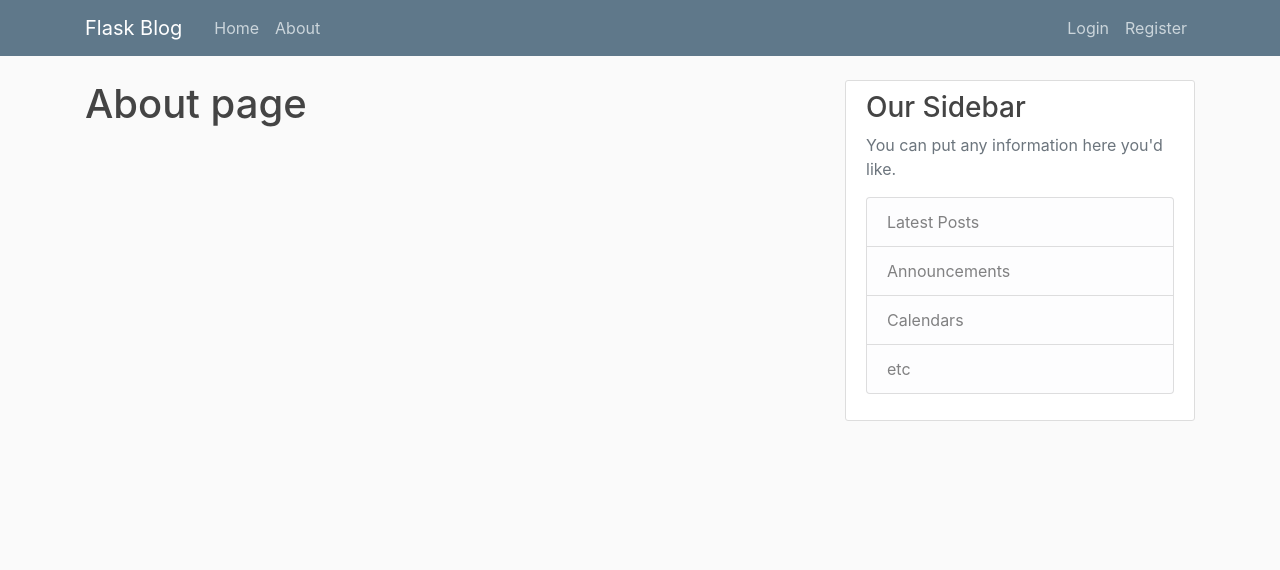
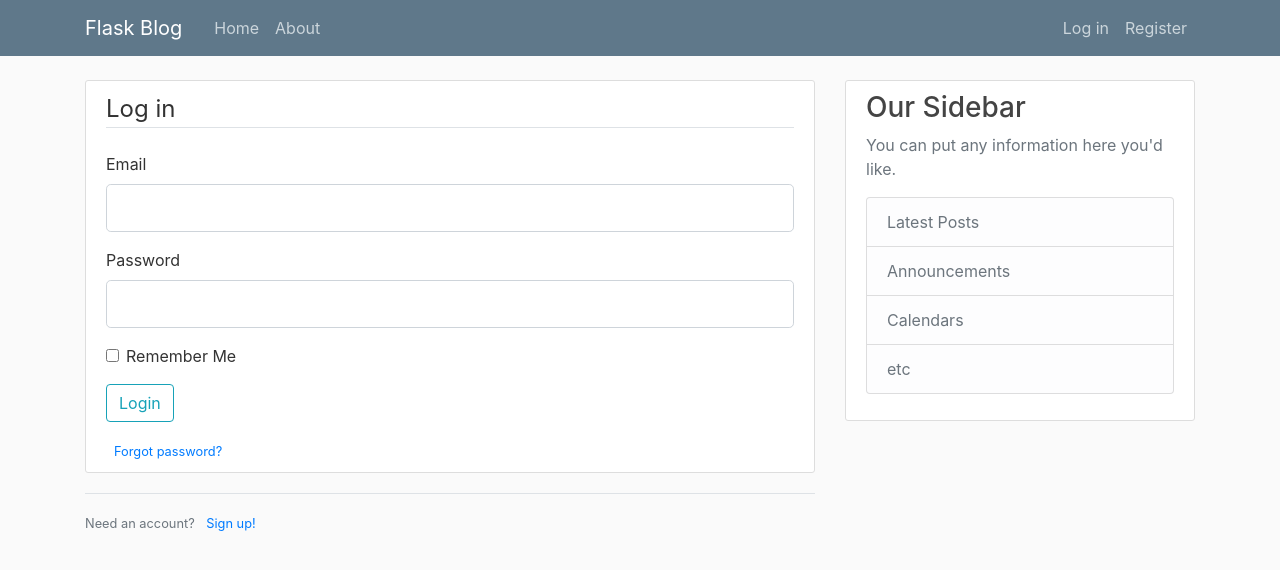
Before and after one commit to trinadzatij/FlaskCorey, a Flask app: page /login in a window 1280 px wide. Shown: the top 570 px of the page. Run offline with Flask 2, Linux system fonts and the light colour scheme; some libraries are stand-ins or nearby versions.

Commit message:
Add registration and login forms with input validation. Fix links with url_for

```diff
--- a/flaskblog.py
+++ b/flaskblog.py
@@ -1,4 +1,4 @@
-from flask import Flask, render_template, url_for
+from flask import Flask, render_template, url_for, flash, redirect
 from forms import RegistrationForm, LoginForm
 import uuid
 
@@ -23,21 +23,30 @@ posts = [
 
 @app.route("/")
 @app.route("/home")
-def hello():
+def home():
     return render_template('home.html', posts=posts)
 
 @app.route("/about")
 def about():
     return render_template('about.html', title='About')
 
-@app.route("/register")
+@app.route("/register", methods=['GET', 'POST'])
 def register():
     form = RegistrationForm()
+    if form.validate_on_submit():
+        flash(f'Account created for {form.username.data}!', 'success')
+        return redirect(url_for('home'))
     return render_template('register.html', title='Register', form=form)
 
-@app.route("/login")
+@app.route("/login", methods=['GET', 'POST'])
 def login():
     form = LoginForm()
+    if form.validate_on_submit():
+        if form.email.data == 'admin@blog.com' and form.password.data == 'password':
+            flash(f'You have been logged in with {form.email.data}!', 'success')
+            return redirect(url_for('home'))
+        else:
+            flash('Login failed. Please check the username and password', 'danger')
     return render_template('login.html', title='Login', form=form)
 
 if __name__ == '__main__':
--- a/forms.py
+++ b/forms.py
@@ -7,7 +7,8 @@ class RegistrationForm(FlaskForm):
                             validators=[DataRequired(), Length(min=2, max=20)])
     email = StringField('Email',
                             validators=[DataRequired(), Email()])
-    password = PasswordField('Password', validators=[DataRequired()])
+    password = PasswordField('Password',
+                            validators=[DataRequired()])
     confirm_password = PasswordField('Confirm Password',
                             validators=[DataRequired(), EqualTo('password')])
     submit = SubmitField('Sign Up')
@@ -16,6 +17,7 @@ class RegistrationForm(FlaskForm):
 class LoginForm(FlaskForm):
     email = StringField('Email',
                             validators=[DataRequired(), Email()])
-    password = PasswordField('Password', validators=[DataRequired()])
+    password = PasswordField('Password',
+                            validators=[DataRequired()])
     remember = BooleanField('Remember Me')
     submit = SubmitField('Login')
--- a/templates/layout.html
+++ b/templates/layout.html
@@ -25,13 +25,13 @@
 	   </button>
 	   <div class="collapse navbar-collapse" id="navbarToggle">
 	    <div class="navbar-nav mr-auto">
-	     <a class="nav-item nav-link" href="/">Home</a>
-	     <a class="nav-item nav-link" href="/about">About</a>
+		    <a class="nav-item nav-link" href="{{ url_for('home') }}">Home</a>
+		    <a class="nav-item nav-link" href="{{ url_for('about') }}">About</a>
 	    </div>
 	    <!-- Navbar Right Side -->
 	    <div class="navbar-nav">
-	     <a class="nav-item nav-link" href="/login">Login</a>
-	     <a class="nav-item nav-link" href="/register">Register</a>
+		    <a class="nav-item nav-link" href="{{ url_for('login') }}">Log in</a>
+		    <a class="nav-item nav-link" href="{{ url_for('register') }}">Register</a>
 	    </div>
 	   </div>
 	  </div>
@@ -41,6 +41,15 @@
 	<main role="main" class="container">
 	 <div class="row">
 	  <div class="col-md-8">
+	   {% with messages = get_flashed_messages(with_categories=true) %}
+	   	{% if messages %}
+			{% for category, message in messages %}
+				<div class="alert alert-{{ category }}">
+					{{ message }}
+				</div>
+			{% endfor %}
+		{%endif %}
+	   {% endwith %}
 	   {% block content %}{% endblock %}
 	  </div>
 	  <div class="col-md-4">
@@ -48,10 +57,10 @@
 	    <h3>Our Sidebar</h3>
 	    <p class='text-muted'>You can put any information here you'd like.
 	     <ul class="list-group">
-	      <li class="list-group-item list-group-item-light">Latest Posts</li>
-	      <li class="list-group-item list-group-item-light">Announcements</li>
-	      <li class="list-group-item list-group-item-light">Calendars</li>
-	      <li class="list-group-item list-group-item-light">etc</li>
+	      <li class="list-group-item list-group-item-light"><a class="text-secondary" href="{{ url_for('home') }}">Latest Posts</a></li>
+	      <li class="list-group-item list-group-item-light"><a class="text-secondary" href="{{ url_for('about') }}">Announcements</a></li>
+	      <li class="list-group-item list-group-item-light"><a class="text-secondary" href="{{ url_for('about') }}">Calendars</a></li>
+	      <li class="list-group-item list-group-item-light"><a class="text-secondary" href="{{ url_for('about') }}">etc</a></li>
 	     </ul>
 	    </p>
 	   </div>
--- a/templates/login.html
+++ b/templates/login.html
@@ -1,4 +1,53 @@
 {% extends "layout.html" %}
 {% block content %}
-<h1>About page</h1>
-{% endblock %}
+	<div class="content-section">
+		<form method="POST" action="">
+			{{ form.hidden_tag() }}
+			<fieldset class="form-group">
+				<legend class="border-bottom mb-4">Log in</legend>
+				<div class="form-group">
+					{{ form.email.label(class="form-control-label") }}
+
+					{% if form.email.errors %}
+						{{ form.email(class="form-control form-control-lg is-invalid") }}
+						<div class="invalid-feedback">
+							{% for error in form.email.errors %}
+								<span>{{ error }}</span>
+							{% endfor %}
+						</div>
+					{% else %}
+						{{ form.email(class="form-control form-control-lg") }}
+					{% endif %}
+				</div>
+				<div class="form-group">
+					{{ form.password.label(class="form-control-label") }}
+					{% if form.password.errors %}
+						{{ form.password(class="form-control form-control-lg is-invalid") }}
+						<div class="invalid-feedback">
+							{% for error in form.password.errors %}
+								<span>{{ error }}</span>
+							{% endfor %}
+						</div>
+					{% else %}
+						{{ form.password(class="form-control form-control-lg") }}
+					{% endif %}
+				</div>
+				<div class="form-check">
+					{{ form.remember(class="form-check-input") }}
+					{{ form.remember.label(class="form-check-label") }}
+				</div>
+			</fieldset>
+			<div class="form-group">
+				{{ form.submit(class="btn btn-outline-info") }}
+			</div>
+			<small class="text-muted ml-2">
+				<a href="#">Forgot password?</a>
+			</small>
+		</form>
+	</div>
+	<div class="border-top pt-3">
+		<small class="text-muted">
+			Need an account? <a class="ml-2" href="{{ url_for('register') }}">Sign up!</a>
+		</small>
+	</div>
+{% endblock content %}
```
Also changed, not shown: templates/register.html (+61 -2 lines), 1 other file.
